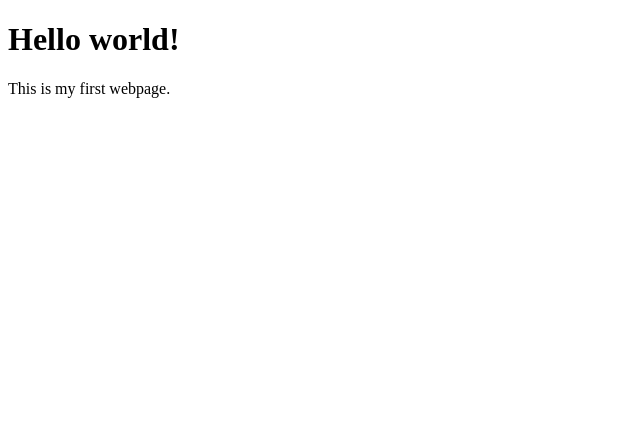
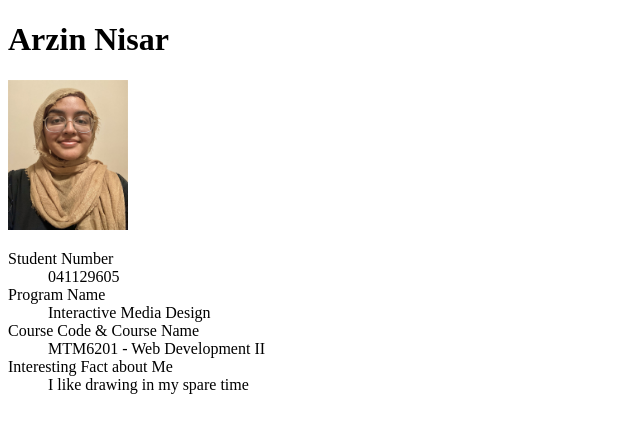
Before and after one commit to nisa0005/mtm6201-week1, a plain HTML site: page index.html in a window 1280 px wide. Shown: the whole page, without its empty margins (0-640 px from the left). Drawn offline with Linux system fonts and the light colour scheme.

Commit message:
adds heading, img and dl

```diff
--- a/index.html
+++ b/index.html
@@ -3,10 +3,35 @@
 <head>
     <meta charset="UTF-8">
     <meta name="viewport" content="width=], initial-scale=1.0">
-    <title>First Website</title>
+    <title>Arzin Nisar</title>
 </head>
 <body>
-    <h1>Hello world!</h1>
-    <p>This is my first webpage.</p>
+    <!-- creates main heading -->
+    <h1>Arzin Nisar</h1>
+
+    <!-- displays img, changes dimensions -->
+    <img src="/images/me.jpg" alt="image of Arzin Nisar" width="120" height="150">
+
+    <!-- creates description list -->
+    <dl>
+        <dt>Student Number</dt>
+        <dd>041129605</dd>
+
+        <dt>Program Name</dt>
+        <dd>Interactive Media Design</dd>
+
+        <dt>Course Code & Course Name</dt>
+        <dd>MTM6201 - Web Development II</dd>
+
+        <dt>Interesting Fact about Me</dt>
+        <dd>I like drawing in my spare time</dd>
+    </dl>
+
+    <!-- <ul>
+        <li>041129605</li>
+        <li>Interactive Media Design</li>
+        <li>MTM6201 - Web Development II</li>
+        <li>I like drawing in my spare time!</li>
+    </ul> -->
 </body>
 </html>
```
